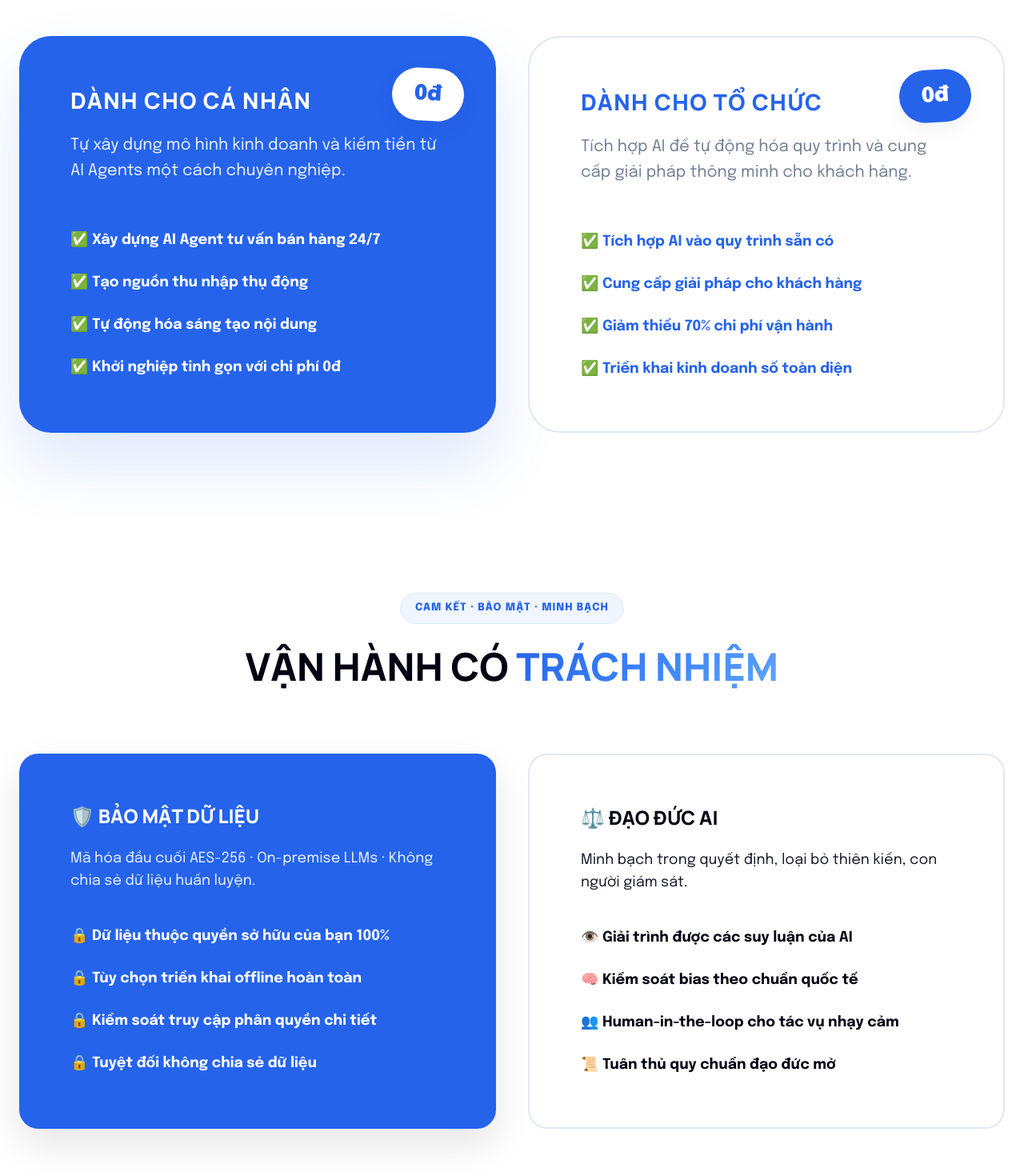
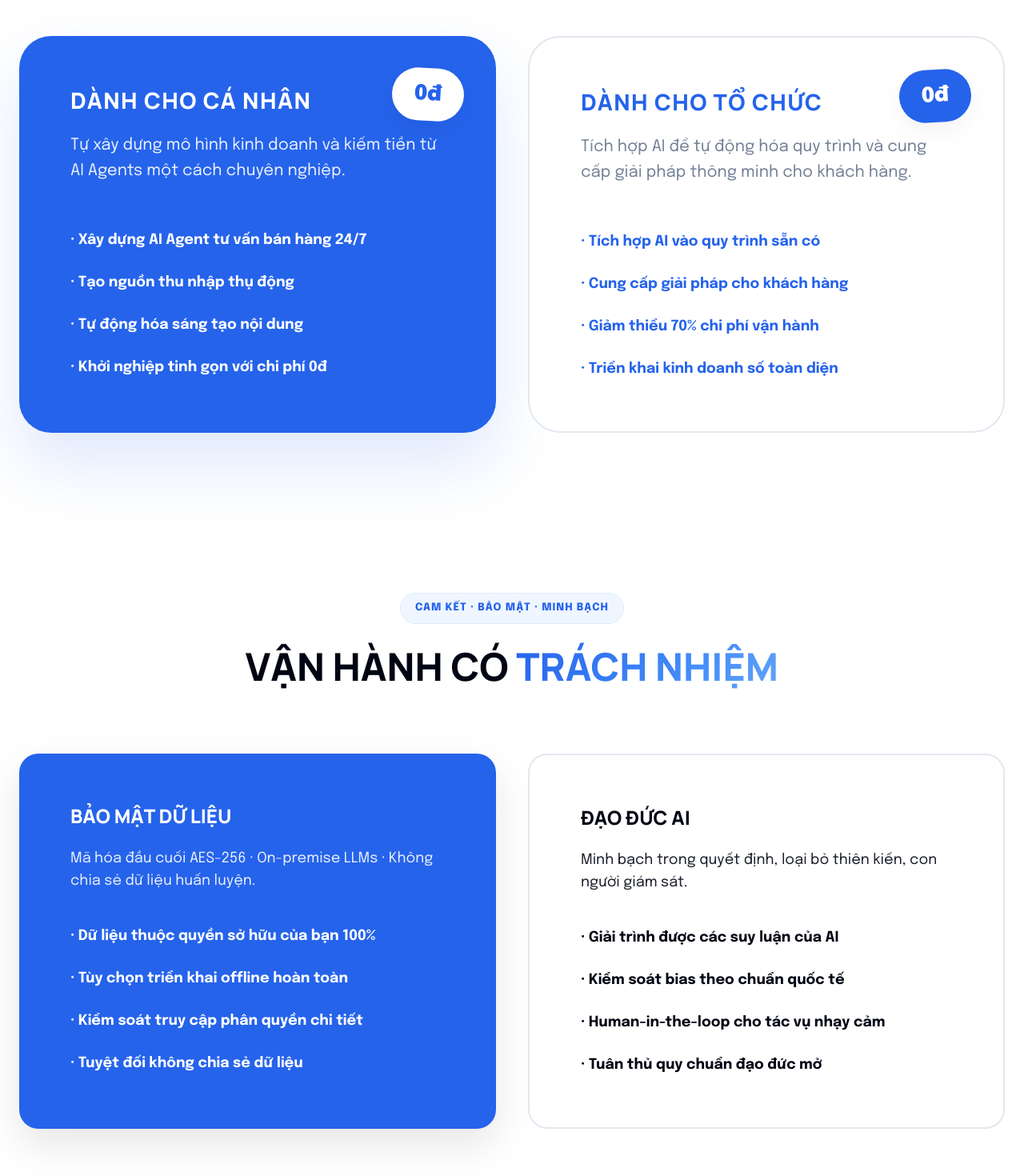
Before and after one commit to ezdproduct/EZDwebsite, a Next.js app: page /ai-agents in a window 1280 px wide. Shown: the part 1532-3002 px from the top of the page at 80% size. Built offline with nearby package versions, Linux system fonts and the light colour scheme; a web font is replaced by a local one.

Commit message:
Remove emojis and refactor list indicators to dots in AI Agents page

```diff
--- a/app/ai-agents/page.tsx
+++ b/app/ai-agents/page.tsx
@@ -79,10 +79,10 @@ export default function AiAgents() {
                         <h2>DÀNH CHO CÁ NHÂN</h2>
                         <p>Tự xây dựng mô hình kinh doanh và kiếm tiền từ AI Agents một cách chuyên nghiệp.</p>
                         <ul className={styles.featureList}>
-                            <li className={styles.featureItem}>✅ Xây dựng AI Agent tư vấn bán hàng 24/7</li>
-                            <li className={styles.featureItem}>✅ Tạo nguồn thu nhập thụ động</li>
-                            <li className={styles.featureItem}>✅ Tự động hóa sáng tạo nội dung</li>
-                            <li className={styles.featureItem}>✅ Khởi nghiệp tinh gọn với chi phí 0đ</li>
+                            <li className={styles.featureItem}>· Xây dựng AI Agent tư vấn bán hàng 24/7</li>
+                            <li className={styles.featureItem}>· Tạo nguồn thu nhập thụ động</li>
+                            <li className={styles.featureItem}>· Tự động hóa sáng tạo nội dung</li>
+                            <li className={styles.featureItem}>· Khởi nghiệp tinh gọn với chi phí 0đ</li>
                         </ul>
                     </div>
 
@@ -91,10 +91,10 @@ export default function AiAgents() {
                         <h2>DÀNH CHO TỔ CHỨC</h2>
                         <p>Tích hợp AI để tự động hóa quy trình và cung cấp giải pháp thông minh cho khách hàng.</p>
                         <ul className={styles.featureList}>
-                            <li className={styles.featureItem}>✅ Tích hợp AI vào quy trình sẵn có</li>
-                            <li className={styles.featureItem}>✅ Cung cấp giải pháp cho khách hàng</li>
-                            <li className={styles.featureItem}>✅ Giảm thiểu 70% chi phí vận hành</li>
-                            <li className={styles.featureItem}>✅ Triển khai kinh doanh số toàn diện</li>
+                            <li className={styles.featureItem}>· Tích hợp AI vào quy trình sẵn có</li>
+                            <li className={styles.featureItem}>· Cung cấp giải pháp cho khách hàng</li>
+                            <li className={styles.featureItem}>· Giảm thiểu 70% chi phí vận hành</li>
+                            <li className={styles.featureItem}>· Triển khai kinh doanh số toàn diện</li>
                         </ul>
                     </div>
                 </section>
@@ -109,24 +109,24 @@ export default function AiAgents() {
 
                     <div className={styles.securityGrid}>
                         <div className={`${styles.securityCard} ${styles.blueCard}`}>
-                            <h3>🛡️ BẢO MẬT DỮ LIỆU</h3>
+                            <h3>BẢO MẬT DỮ LIỆU</h3>
                             <p>Mã hóa đầu cuối AES-256 · On-premise LLMs · Không chia sẻ dữ liệu huấn luyện.</p>
                             <ul className={styles.featureList}>
-                                <li className={styles.featureItem}>🔒 Dữ liệu thuộc quyền sở hữu của bạn 100%</li>
-                                <li className={styles.featureItem}>🔒 Tùy chọn triển khai offline hoàn toàn</li>
-                                <li className={styles.featureItem}>🔒 Kiểm soát truy cập phân quyền chi tiết</li>
-                                <li className={styles.featureItem}>🔒 Tuyệt đối không chia sẻ dữ liệu</li>
+                                <li className={styles.featureItem}>· Dữ liệu thuộc quyền sở hữu của bạn 100%</li>
+                                <li className={styles.featureItem}>· Tùy chọn triển khai offline hoàn toàn</li>
+                                <li className={styles.featureItem}>· Kiểm soát truy cập phân quyền chi tiết</li>
+                                <li className={styles.featureItem}>· Tuyệt đối không chia sẻ dữ liệu</li>
                             </ul>
                         </div>
 
                         <div className={`${styles.securityCard} ${styles.whiteCard}`}>
-                            <h3>⚖️ ĐẠO ĐỨC AI</h3>
+                            <h3>ĐẠO ĐỨC AI</h3>
                             <p>Minh bạch trong quyết định, loại bỏ thiên kiến, con người giám sát.</p>
                             <ul className={styles.featureList}>
-                                <li className={styles.featureItem}>👁️ Giải trình được các suy luận của AI</li>
-                                <li className={styles.featureItem}>🧠 Kiểm soát bias theo chuẩn quốc tế</li>
-                                <li className={styles.featureItem}>👥 Human-in-the-loop cho tác vụ nhạy cảm</li>
-                                <li className={styles.featureItem}>📜 Tuân thủ quy chuẩn đạo đức mở</li>
+                                <li className={styles.featureItem}>· Giải trình được các suy luận của AI</li>
+                                <li className={styles.featureItem}>· Kiểm soát bias theo chuẩn quốc tế</li>
+                                <li className={styles.featureItem}>· Human-in-the-loop cho tác vụ nhạy cảm</li>
+                                <li className={styles.featureItem}>· Tuân thủ quy chuẩn đạo đức mở</li>
                             </ul>
                         </div>
                     </div>
```
